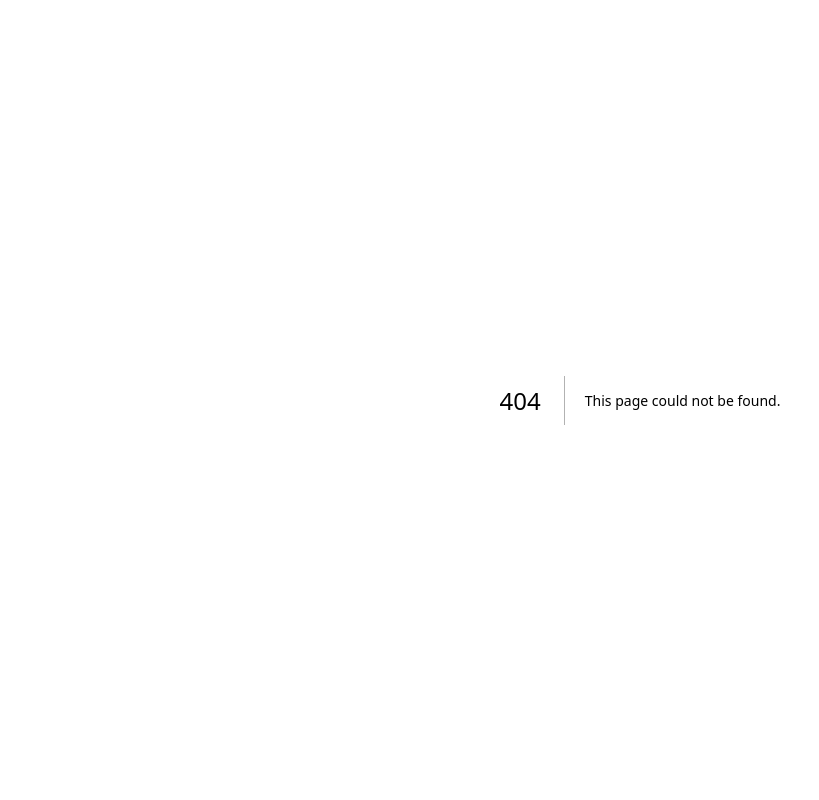
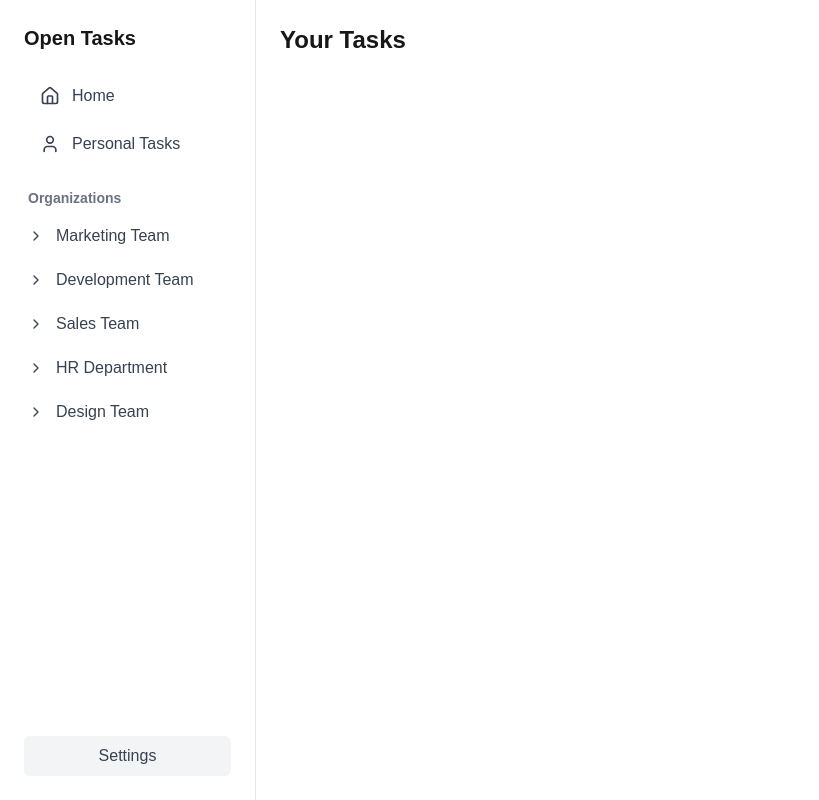
Before and after one commit to The-Saras/Opentasks, a Next.js app: page /tasks in a window 1280 px wide. Before the commit this address had no page. Shown: the whole page, without its empty margins (0-819 px from the left). Built offline with nearby package versions, Linux system fonts and the light colour scheme.

Commit message:
Added sidebar component

```diff
--- a/app/layout.tsx
+++ b/app/layout.tsx
@@ -3,7 +3,14 @@ import localFont from "next/font/local";
 import "./globals.css";
 import Providers from "./providers";
 import { GraphQlProviders } from "./graphqlProvider";
-
+import Sidebar from "@/components/Sidebar";
+const organizations = [
+  { id: "1", name: "Marketing Team" },
+  { id: "2", name: "Development Team" },
+  { id: "3", name: "Sales Team" },
+  { id: "4", name: "HR Department" },
+  { id: "5", name: "Design Team" }
+];
 const geistSans = localFont({
   src: "./fonts/GeistVF.woff",
   variable: "--font-geist-sans",
@@ -30,11 +37,18 @@ export default function RootLayout({
       <body className={`${geistSans.variable} ${geistMono.variable} antialiased`}>
         <Providers>
           <GraphQlProviders>
+            <div className="flex">
+
+              <div className="fixed inset-y-0 left-0 w-64">
+                <Sidebar organizations={organizations} />
+              </div>
 
 
-          {children}
+              <main className="ml-64 flex-1 p-6">
+                {children}
+              </main>
+            </div>
           </GraphQlProviders>
-
         </Providers>
 
       </body>
--- /dev/null
+++ b/app/tasks/page.tsx
@@ -0,0 +1,12 @@
+import Sidebar from "@/components/Sidebar";
+
+export default function TasksPage() {
+
+    return (
+        <div>
+            <h1 className="text-2xl font-bold mb-4">Your Tasks</h1>
+
+
+        </div>
+    );
+}
--- /dev/null
+++ b/components/Sidebar.tsx
@@ -0,0 +1,89 @@
+"use client"
+import { useState } from "react"
+import Link from "next/link"
+import { Home, User, ChevronRight, Menu, X } from "lucide-react"
+
+interface Organization {
+  id: string
+  name: string
+}
+
+interface SidebarProps {
+  organizations: Organization[]
+}
+
+export default function Sidebar({ organizations = [] }: SidebarProps) {
+  const [isOpen, setIsOpen] = useState(false)
+
+  return (
+    <>
+
+      <button
+        className="md:hidden fixed z-50 top-4 left-4 p-2 bg-gray-800 text-white rounded-md"
+        onClick={() => setIsOpen(!isOpen)}
+      >
+        {isOpen ? <X size={24} /> : <Menu size={24} />}
+      </button>
+
+
+      <aside
+        className={`
+          fixed inset-y-0 left-0 z-40 w-64 bg-white border-r border-gray-200 transform transition-transform duration-300 ease-in-out
+          ${isOpen ? 'translate-x-0' : '-translate-x-full'}
+          md:translate-x-0 md:static min-h-screen flex flex-col justify-between
+        `}
+      >
+
+        <div>
+
+          <div className="p-6">
+            <h2 className="text-xl font-semibold mb-6">Open Tasks</h2>
+            <nav className="space-y-2">
+              <Link
+                href="/"
+                className="flex items-center px-4 py-2 text-gray-700 hover:bg-gray-100 rounded-md"
+              >
+                <Home className="mr-3 h-5 w-5" />
+                Home
+              </Link>
+              <Link
+                href="/tasks"
+                className="flex items-center px-4 py-2 text-gray-700 hover:bg-gray-100 rounded-md"
+              >
+                <User className="mr-3 h-5 w-5" />
+                Personal Tasks
+              </Link>
+            </nav>
+          </div>
+
+
+          <div className="overflow-y-auto px-3">
+            <h3 className="mb-2 px-4 text-sm font-semibold text-gray-500">Organizations</h3>
+            <nav className="space-y-1">
+              {organizations.map((org) => (
+                <Link
+                  key={org.id}
+                  href={`/org/${org.id}`}
+                  className="flex items-center px-4 py-2 text-gray-700 hover:bg-gray-100 rounded-md"
+                >
+                  <ChevronRight className="mr-3 h-4 w-4" />
+                  {org.name}
+                </Link>
+              ))}
+            </nav>
+          </div>
+        </div>
+
+
+        <div className="p-6">
+          <Link
+            href="/settings"
+            className="block w-full px-4 py-2 text-center text-gray-700 bg-gray-100 hover:bg-gray-200 rounded-md"
+          >
+            Settings
+          </Link>
+        </div>
+      </aside>
+    </>
+  )
+}
--- a/package.json
+++ b/package.json
@@ -16,10 +16,12 @@
     "apollo-server-micro": "^3.13.0",
     "graphql": "^16.9.0",
     "graphql-tag": "^2.12.6",
+    "lucide-react": "^0.453.0",
     "next": "14.2.15",
     "next-auth": "^4.24.8",
     "prisma": "^5.20.0",
     "react": "^18",
+    "react-beautiful-dnd": "^13.1.1",
     "react-dom": "^18"
   },
   "devDependencies": {
```
Also changed, not shown: 1 other file (tests, documents, lock files or other folders).
